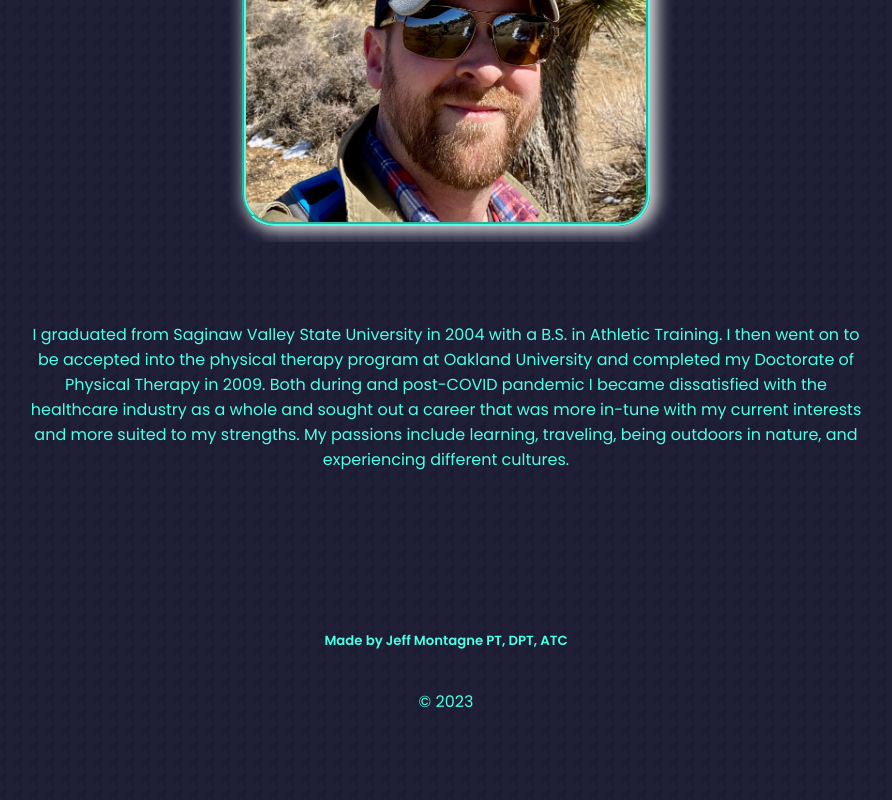
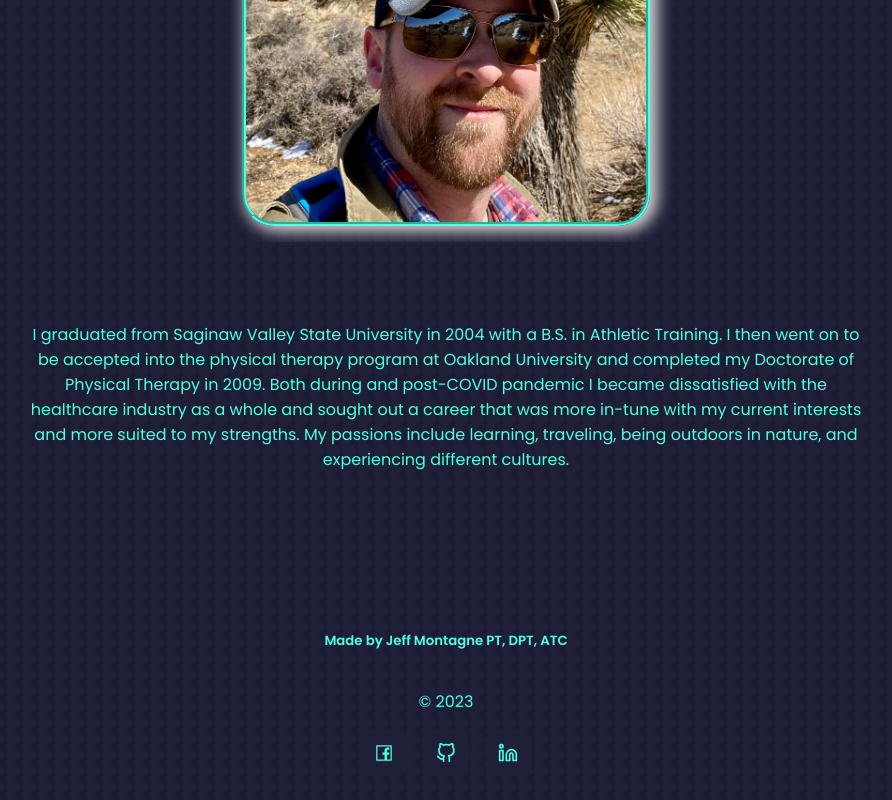
Before and after one commit to Tagne13/React-Portfolio, a React (Create React App) app: page / in a window 1280 px wide. Shown: the part 877-1677 px from the top of the page, without its empty margins (194-1086 px from the left). Built offline with nearby package versions, Linux system fonts and the light colour scheme.

Commit message:
added social media links to footer and styled to page; installed react-icons

```diff
--- a/package.json
+++ b/package.json
@@ -10,6 +10,7 @@
     "gh-pages": "^5.0.0",
     "react": "^18.2.0",
     "react-dom": "^18.2.0",
+    "react-icons": "^4.10.1",
     "react-scripts": "5.0.1",
     "web-vitals": "^2.1.4"
   },
--- a/src/components/footer/footer.css
+++ b/src/components/footer/footer.css
@@ -7,6 +7,30 @@ footer {
     text-align: center;
     margin-top: 5rem;
     clear: both;
+}
+
+.footer_links {
+    display: flex;
+    flex-direction: row;
+    justify-content: center;
+    gap: 1rem;
+    margin-bottom: 2rem;
+}
+
+.footer_links a {
+    font-size: 125%;
+    color: #4dffe4;
+    background: #1f1f38;
+    padding: 0.75rem;
+    border-radius: 0.7rem;
+    display: flex;
+    border: 1px solid transparent;
+}
+
+.footer_links a:hover {
+    background: transparent;
+    color: white;
+    border-color: #4dffe4;
 }
 
 /* Medium sized screens */
--- a/src/components/footer/footer.jsx
+++ b/src/components/footer/footer.jsx
@@ -1,5 +1,7 @@
 import React from 'react';
 import './footer.css';
+import { AiOutlineFacebook } from 'react-icons/ai';
+import { FiGithub, FiLinkedin } from 'react-icons/fi';
 
 function Footer () {
     return (
@@ -8,6 +10,11 @@ function Footer () {
                 <h5>Made by Jeff Montagne PT, DPT, ATC</h5>
                 <p>&copy; 2023</p>
             </div>
+            <div className='footer_links'>
+                <a href='https://www.facebook.com/jeff.montagne.7' target='_blank'><AiOutlineFacebook/></a>
+                <a href='https://github.com/Tagne13' target='_blank'><FiGithub/></a>
+                <a href='https://linkedin.com/in/jeff-montagne-1b5544281' target='_blank'><FiLinkedin/></a>
+            </div>
         </footer>
     )
 }
```
